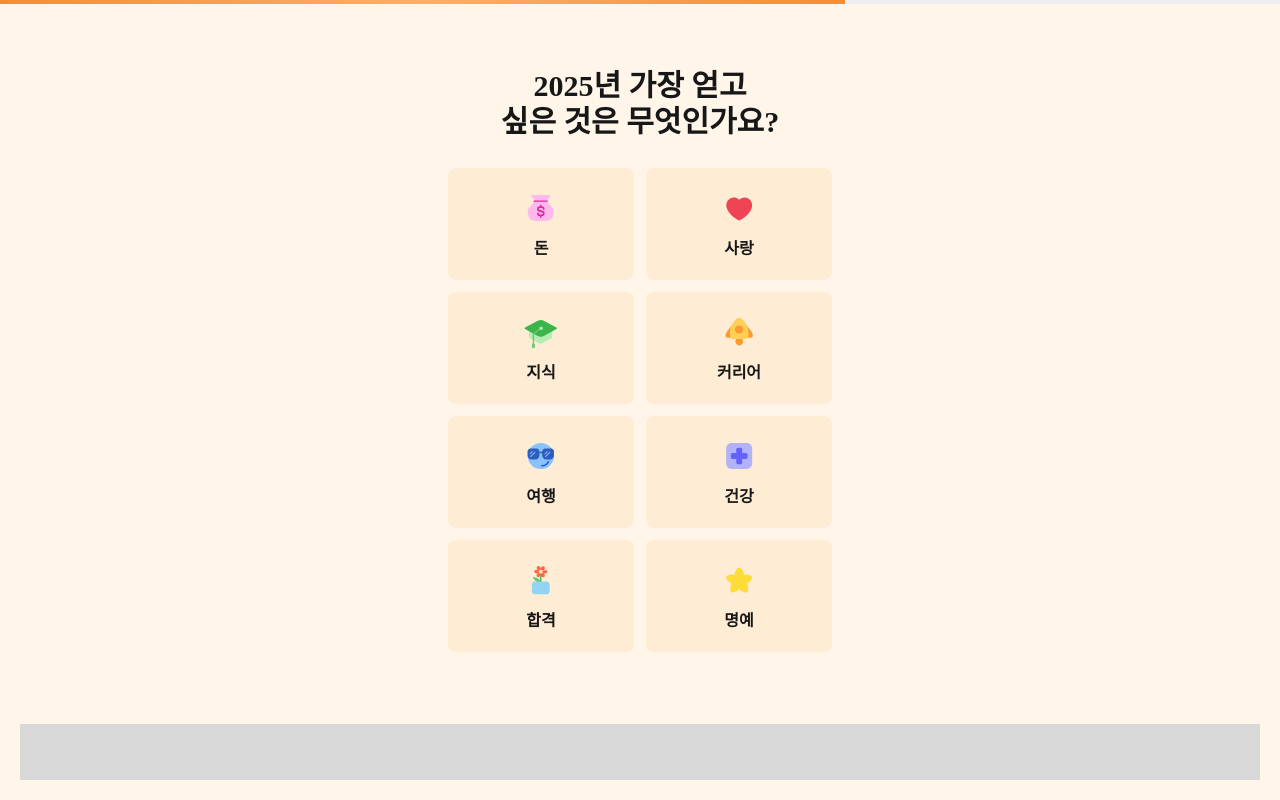
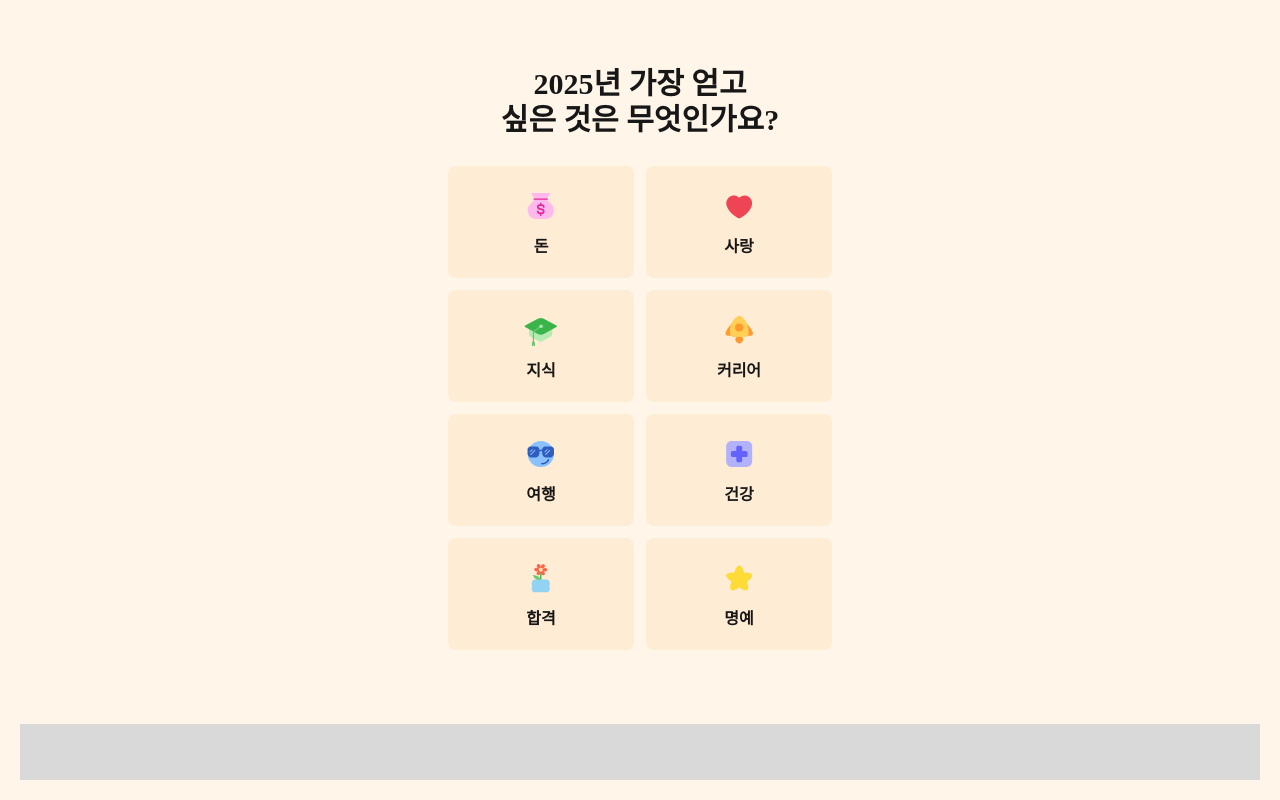
Before and after one commit to saul-atomrigs/ssong-tune-cookie, a Next.js app: page /list in a window 1280 px wide. Built offline with nearby package versions, Linux system fonts and the light colour scheme; a web font is replaced by a local one.

Commit message:
feat: remove ProgressBar

```diff
--- a/app/components/ProgressBar.tsx
+++ /dev/null
@@ -1,20 +0,0 @@
-interface ProgressBarProps {
-  progress: number;
-}
-
-const ProgressBar = ({ progress }: ProgressBarProps) => {
-  return (
-    <div className='w-full h-1 bg-[#eee] overflow-hidden'>
-      <div
-        className='h-full bg-[#F88D2F] relative ease-in-out'
-        style={{
-          width: `${progress}%`,
-        }}
-      >
-        <div className='absolute inset-0 bg-gradient-to-r from-transparent via-white/30 to-transparent animate-shimmer' />
-      </div>
-    </div>
-  );
-};
-
-export default ProgressBar;
--- a/app/components/index.ts
+++ b/app/components/index.ts
@@ -1,5 +1,4 @@
 export { default as Ads } from './Ads';
 export { default as Badge } from './Badge';
 export { default as Button } from './Button';
-export { default as ProgressBar } from './ProgressBar';
 export { default as TextInput } from './TextInput';
--- a/app/list/page.tsx
+++ b/app/list/page.tsx
@@ -3,7 +3,7 @@
 import React from 'react';
 import { useRouter } from 'next/navigation';
 import Image from 'next/image';
-import { Ads, ProgressBar } from '@/app/components';
+import { Ads } from '@/app/components';
 
 const ListPage = () => {
   const router = useRouter();
@@ -25,7 +25,6 @@ const ListPage = () => {
 
   return (
     <div className='flex flex-col min-h-screen'>
-      <ProgressBar progress={66} />
       <div className='flex-1 flex items-center justify-center p-3 pb-24'>
         <div className='flex flex-col items-center space-y-7 w-full max-w-sm'>
           <h1 className='text-3xl font-bold text-center font-[GmarketSans]'>
--- a/app/login/page.tsx
+++ b/app/login/page.tsx
@@ -3,7 +3,7 @@
 import React, { useState } from 'react';
 import { useRouter } from 'next/navigation';
 import Image from 'next/image';
-import { TextInput, Button, Ads, ProgressBar } from '@/app/components';
+import { TextInput, Button, Ads } from '@/app/components';
 import useUserStore from '@/store/userStore';
 
 const TEXT_LIMIT = 8;
@@ -39,7 +39,6 @@ export default function Login() {
 
   return (
     <div className='flex flex-col min-h-screen'>
-      <ProgressBar progress={33} />
       <div className='flex-1 flex items-center justify-center p-5'>
         <div className='flex flex-col items-center space-y-5'>
           <Image
--- a/app/results/[category]/page.tsx
+++ b/app/results/[category]/page.tsx
@@ -3,7 +3,7 @@
 import React, { useEffect, useState } from 'react';
 import { useParams, useRouter } from 'next/navigation';
 import Image from 'next/image';
-import { Ads, Badge, Button, ProgressBar } from '@/app/components';
+import { Ads, Badge, Button } from '@/app/components';
 import useUserStore from '@/store/userStore';
 
 const ResultPage = () => {
@@ -55,7 +55,6 @@ const ResultPage = () => {
   if (isLoading) {
     return (
       <main className='flex flex-col items-center min-h-screen'>
-        <ProgressBar progress={100} />
         <div className='flex-1 flex items-center justify-center flex-col gap-8'>
           <h1 className='text-xl font-[GmarketSans]'>쿠키 고르는 중..</h1>
           <Image
```
